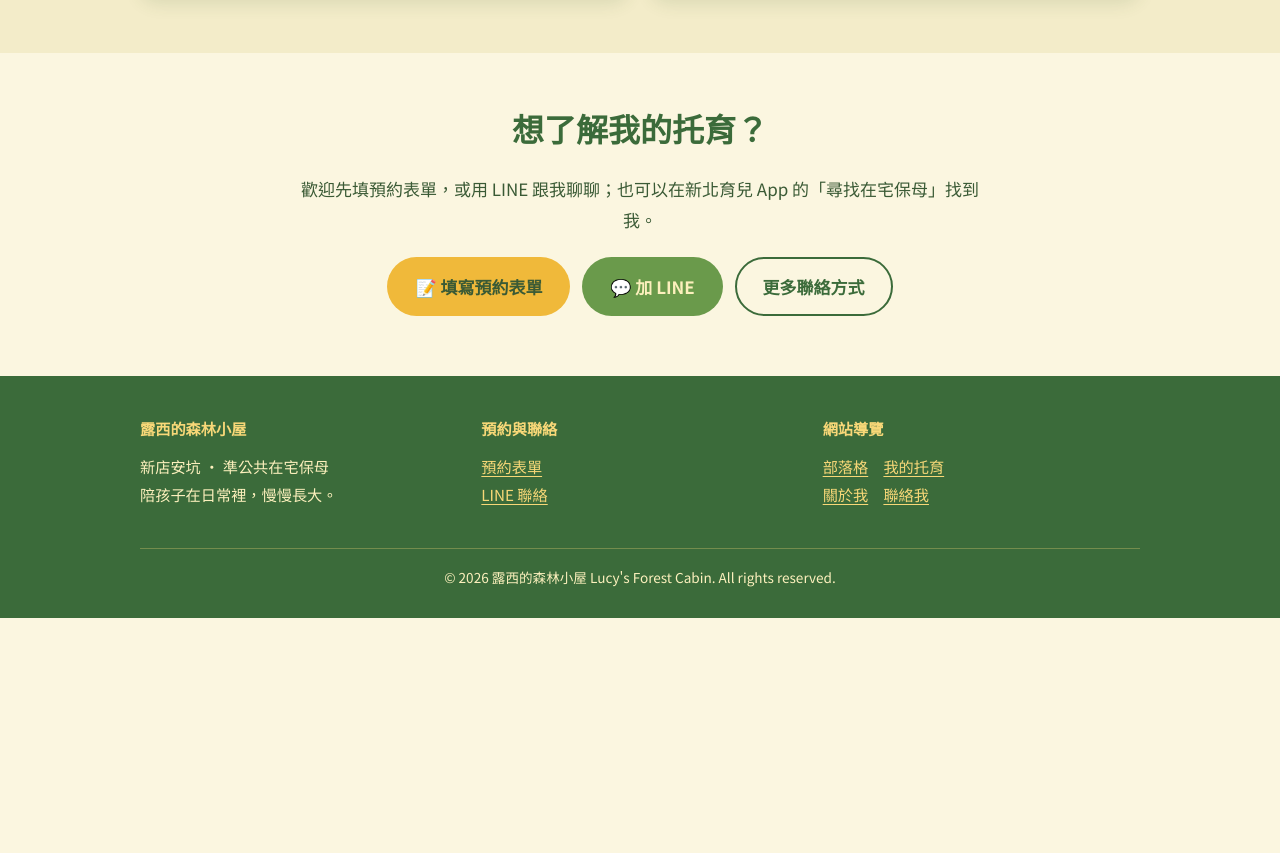
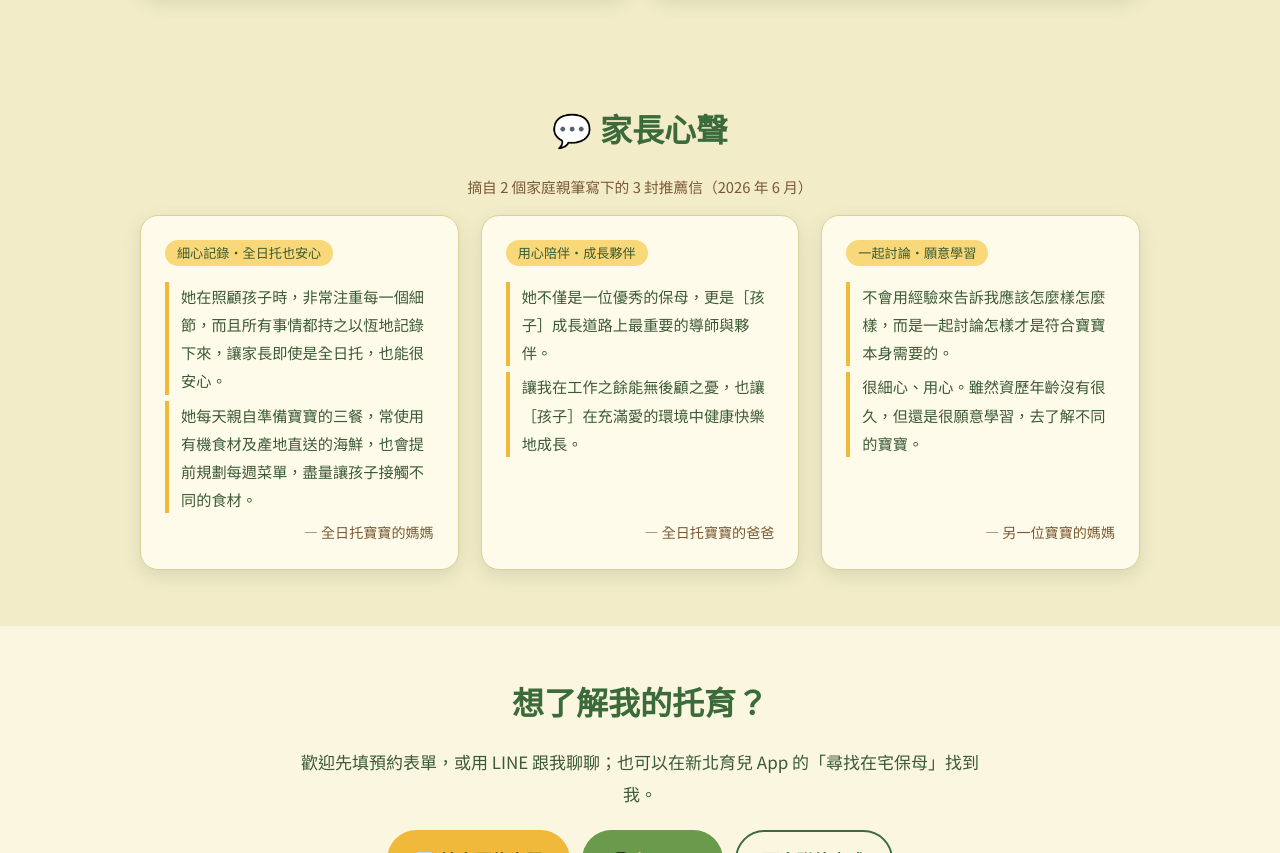
Before and after one commit to Lucy123go/lucy-forest-cabin, a plain HTML site: page index.html in a window 1280 px wide. Shown: the part 3633-4486 px from the top of the page. Before the commit the page ends 4251 px from the top, so only its background shows below. Drawn offline with Linux system fonts and the light colour scheme.

Commit message:
Add 泡奶 game section to 托育特色 and 家長心聲 quotes to home page
Co-Authored-By: Claude Sonnet 5.5 <noreply@anthropic.com>
Claude-Session: https://claude.ai/code/session_01W5HLyi81SNKafH6qQZUofw

```diff
--- a/css/styles.css
+++ b/css/styles.css
@@ -197,3 +197,10 @@ article.entry{background:var(--card);border:1px solid var(--line);border-radius:
 .gal img{width:100%;aspect-ratio:4/5;object-fit:cover;border-radius:14px;border:3px solid var(--yellow-300);box-shadow:var(--shadow);display:block}
 .gal figcaption{text-align:center;font-size:.8rem;color:var(--brown);margin-top:6px}
 @media (max-width:640px){.gal,.gal-3,.gal-4{grid-template-columns:repeat(2,1fr)}}
+
+.gal-2{grid-template-columns:repeat(2,1fr)}
+.gal-2 img{aspect-ratio:auto}
+.gal a{display:block}
+.quote{margin:0;display:flex;flex-direction:column;gap:6px}
+.quote blockquote{margin:0;padding-left:12px;border-left:4px solid var(--yellow-500);font-size:.95rem}
+.quote figcaption{margin-top:auto;text-align:right;color:var(--brown);font-size:.88rem}
--- a/index.html
+++ b/index.html
@@ -105,6 +105,27 @@
   </div>
 </section>
 
+<section class="alt" id="voices">
+  <div class="wrap">
+    <h2 class="center">💬 家長心聲</h2>
+    <p class="center sub-cats">摘自 2 個家庭親筆寫下的 3 封推薦信（2026 年 6 月）</p>
+    <div class="grid grid-3">
+      <figure class="card quote"><span class="tag">細心記錄・全日托也安心</span>
+        <blockquote>她在照顧孩子時，非常注重每一個細節，而且所有事情都持之以恆地記錄下來，讓家長即使是全日托，也能很安心。</blockquote>
+        <blockquote>她每天親自準備寶寶的三餐，常使用有機食材及產地直送的海鮮，也會提前規劃每週菜單，盡量讓孩子接觸不同的食材。</blockquote>
+        <figcaption>— 全日托寶寶的媽媽</figcaption></figure>
+      <figure class="card quote"><span class="tag">用心陪伴・成長夥伴</span>
+        <blockquote>她不僅是一位優秀的保母，更是［孩子］成長道路上最重要的導師與夥伴。</blockquote>
+        <blockquote>讓我在工作之餘能無後顧之憂，也讓［孩子］在充滿愛的環境中健康快樂地成長。</blockquote>
+        <figcaption>— 全日托寶寶的爸爸</figcaption></figure>
+      <figure class="card quote"><span class="tag">一起討論・願意學習</span>
+        <blockquote>不會用經驗來告訴我應該怎麼樣怎麼樣，而是一起討論怎樣才是符合寶寶本身需要的。</blockquote>
+        <blockquote>很細心、用心。雖然資歷年齡沒有很久，但還是很願意學習，去了解不同的寶寶。</blockquote>
+        <figcaption>— 另一位寶寶的媽媽</figcaption></figure>
+    </div>
+  </div>
+</section>
+
 <section id="book">
   <div class="wrap narrow center">
     <h2>想了解我的托育？</h2>
```
Also changed, not shown: features.html (+15 -1 lines), images/game-1.jpg (added), images/game-2.jpg (added).
